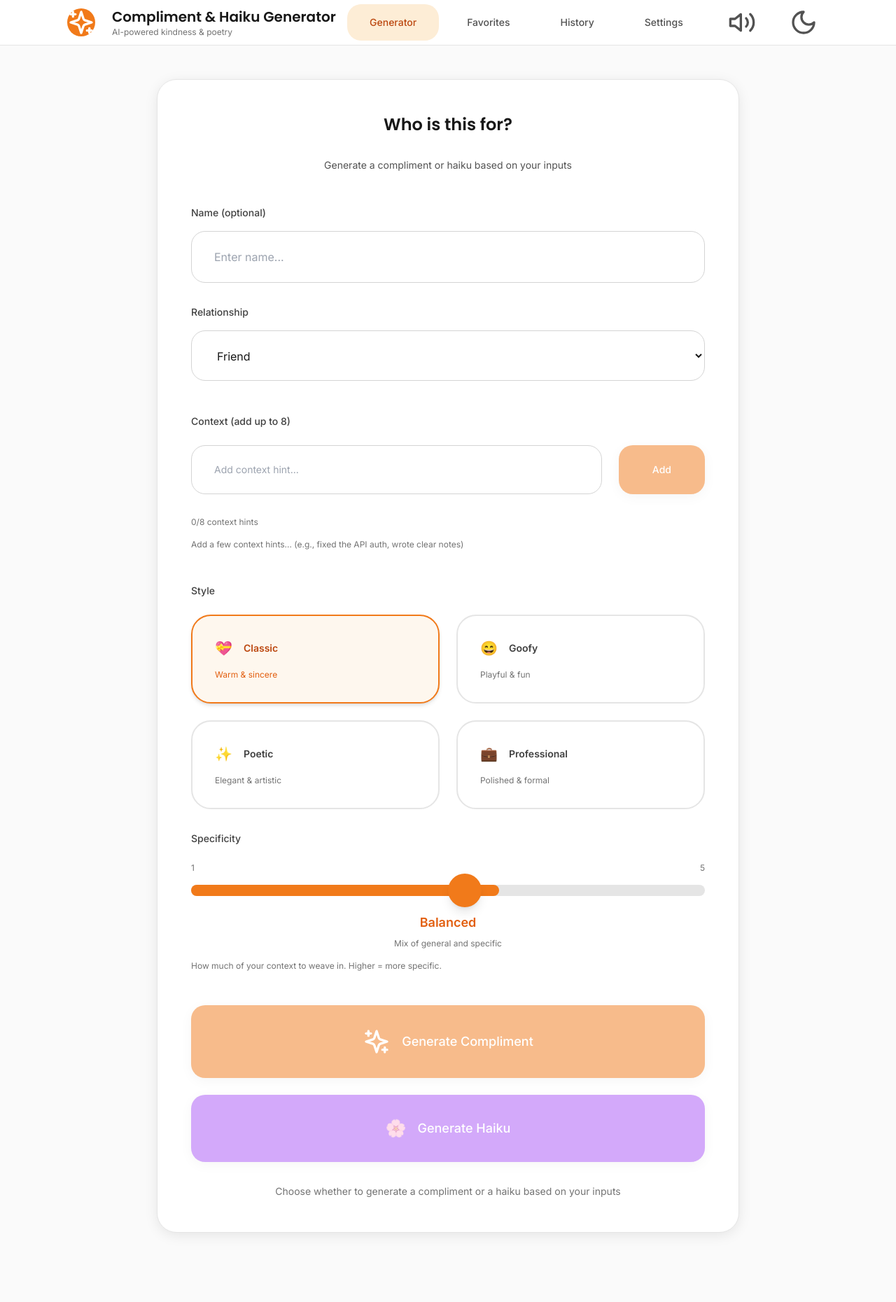
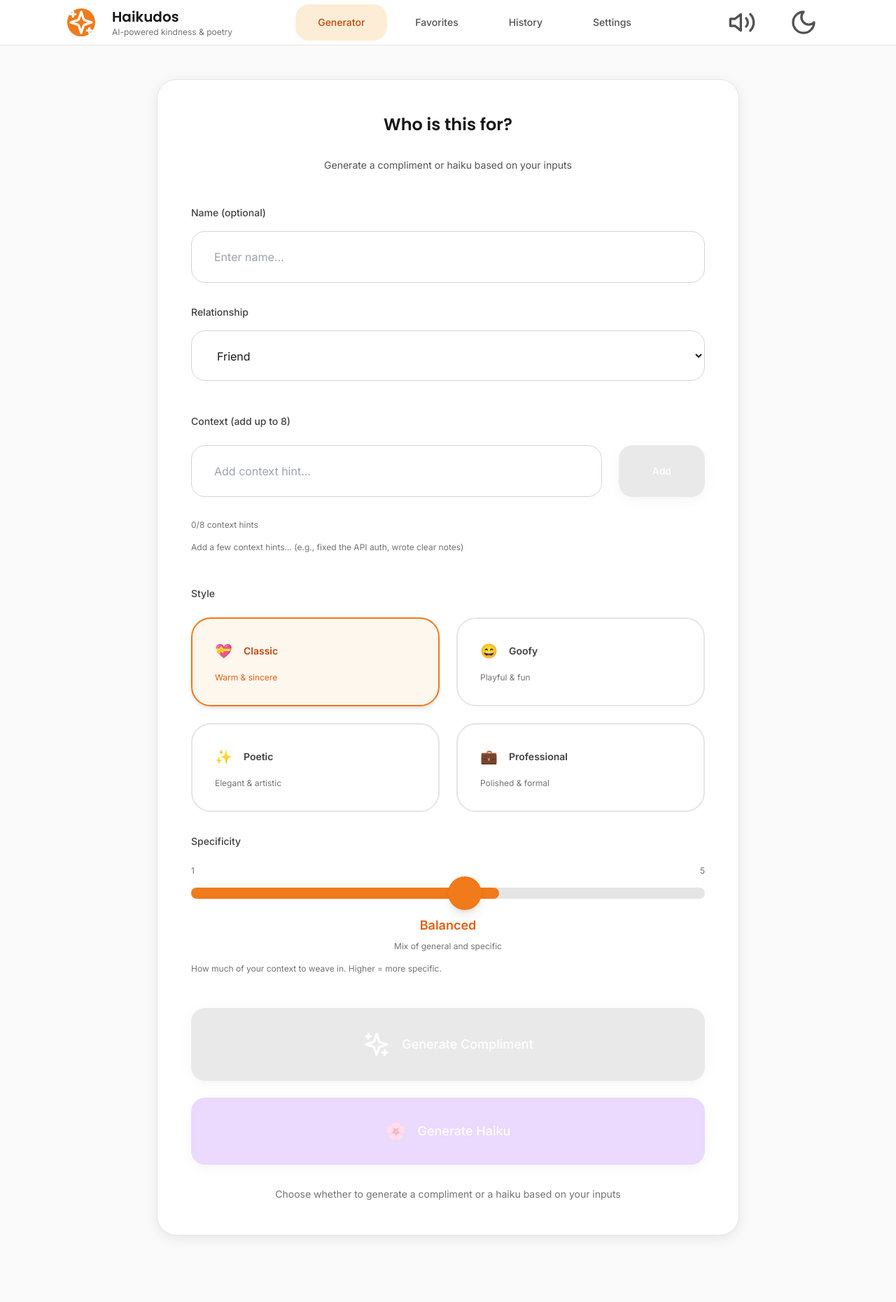
Before and after one commit to rahulrc/ai-compliment-haiku, a React (Vite) app: page / in a window 1280 px wide. Shown: the top 1860 px of the page at 70% size. Built offline with nearby package versions, Linux system fonts and the light colour scheme.

Commit message:
Complete mobile UI overhaul: Rename to Haikudos, fix style button layout, improve form field styling, and fix sound issues

```diff
--- a/index.html
+++ b/index.html
@@ -4,11 +4,13 @@
     <meta charset="UTF-8" />
     <link rel="icon" type="image/svg+xml" href="/vite.svg" />
     <meta name="viewport" content="width=device-width, initial-scale=1.0" />
-    <title>AI Compliment & Haiku Generator</title>
+    <title>Haikudos - AI-Powered Compliments & Haikus</title>
     <meta name="description" content="Generate delightful, G-rated compliments and beautiful haikus with AI" />
+
+    <!-- Google Fonts -->
     <link rel="preconnect" href="https://fonts.googleapis.com">
     <link rel="preconnect" href="https://fonts.gstatic.com" crossorigin>
-    <link href="https://fonts.googleapis.com/css2?family=Inter:wght@300;400;500;600;700&family=Poppins:wght@400;500;600;700&display=swap" rel="stylesheet">
+    <link href="https://fonts.googleapis.com/css2?family=Inter:wght@400;500;600;700&family=Poppins:wght@500;600;700&display=swap" rel="stylesheet">
   </head>
   <body>
     <div id="root"></div>
--- a/src/components/ContextChips.tsx
+++ b/src/components/ContextChips.tsx
@@ -29,13 +29,13 @@ export default function ContextChips({ context, onAdd, onRemove, maxCount }: Con
           value={inputValue}
           onChange={(e) => setInputValue(e.target.value)}
           placeholder="Add context hint..."
-          className="bubble-input flex-1 text-sm"
+          className="flex-1 px-4 py-3 bg-white dark:bg-surface-800 border border-surface-300 dark:border-surface-600 rounded-lg focus:ring-2 focus:ring-primary-500 focus:border-transparent transition-all duration-200 text-base"
           disabled={context.length >= maxCount}
         />
         <button
           type="submit"
           disabled={!inputValue.trim() || context.length >= maxCount}
-          className="bubble-button px-6 py-3 text-sm font-medium disabled:opacity-50 disabled:cursor-not-allowed whitespace-nowrap"
+          className="px-6 py-3 bg-primary-500 hover:bg-primary-600 disabled:bg-surface-300 dark:disabled:bg-surface-600 text-white font-medium rounded-lg shadow-soft transition-all duration-200 hover:shadow-soft-lg active:scale-95 text-sm disabled:opacity-50 disabled:cursor-not-allowed whitespace-nowrap"
         >
           Add
         </button>
--- a/src/components/Header.tsx
+++ b/src/components/Header.tsx
@@ -28,7 +28,7 @@ export default function Header({ theme, onThemeToggle }: HeaderProps) {
             </div>
             <div className="hidden sm:block">
               <h1 className="text-xl font-display font-semibold text-surface-900 dark:text-surface-100">
-                Compliment & Haiku Generator
+                Haikudos
               </h1>
               <p className="text-xs text-surface-500 dark:text-surface-400">
                 AI-powered kindness & poetry
@@ -36,7 +36,7 @@ export default function Header({ theme, onThemeToggle }: HeaderProps) {
             </div>
             <div className="sm:hidden">
               <h1 className="text-sm font-display font-semibold text-surface-900 dark:text-surface-100">
-                Compliment & Haiku
+                Haikudos
               </h1>
             </div>
           </div>
--- a/src/components/ResultCard.tsx
+++ b/src/components/ResultCard.tsx
@@ -23,13 +23,21 @@ export default function ResultCard({ compliment, onGenerateAnother }: ResultCard
     if (!preferences.soundOn) return
 
     try {
+      // Create audio context if it doesn't exist
       const audioContext = new (window.AudioContext || (window as any).webkitAudioContext)()
+
+      // Resume context if suspended (required by modern browsers)
+      if (audioContext.state === 'suspended') {
+        audioContext.resume()
+      }
+
       const oscillator = audioContext.createOscillator()
       const gainNode = audioContext.createGain()
 
       oscillator.connect(gainNode)
       gainNode.connect(audioContext.destination)
 
+      // Pop sound: descending tone
       oscillator.frequency.setValueAtTime(800, audioContext.currentTime)
       oscillator.frequency.exponentialRampToValueAtTime(400, audioContext.currentTime + 0.1)
 
@@ -47,7 +55,14 @@ export default function ResultCard({ compliment, onGenerateAnother }: ResultCard
     if (!preferences.soundOn) return
 
     try {
+      // Create audio context if it doesn't exist
       const audioContext = new (window.AudioContext || (window as any).webkitAudioContext)()
+
+      // Resume context if suspended (required by modern browsers)
+      if (audioContext.state === 'suspended') {
+        audioContext.resume()
+      }
+
       const oscillator = audioContext.createOscillator()
       const gainNode = audioContext.createGain()
 
--- a/src/components/StyleSelector.tsx
+++ b/src/components/StyleSelector.tsx
@@ -34,7 +34,7 @@ export default function StyleSelector({ value, onChange }: StyleSelectorProps) {
   ]
 
   return (
-    <div className="grid grid-cols-2 gap-3">
+    <div className="grid grid-cols-1 md:grid-cols-2 gap-3">
       {styles.map((style) => (
         <button
           key={style.value}
--- a/src/pages/Generator.tsx
+++ b/src/pages/Generator.tsx
@@ -250,7 +250,7 @@ export default function Generator() {
                   value={inputs.name}
                   onChange={(e) => handleInputChange('name', e.target.value)}
                   placeholder="Enter name..."
-                  className="bubble-input w-full"
+                  className="w-full px-4 py-3 bg-white dark:bg-surface-800 border border-surface-300 dark:border-surface-600 rounded-lg focus:ring-2 focus:ring-primary-500 focus:border-transparent transition-all duration-200 text-base"
                   disabled={preferences.privacyNoName}
                 />
                 {preferences.privacyNoName && (
@@ -267,7 +267,7 @@ export default function Generator() {
                 <select
                   value={inputs.relationship}
                   onChange={(e) => handleInputChange('relationship', e.target.value)}
-                  className="bubble-input w-full"
+                  className="w-full px-4 py-3 bg-white dark:bg-surface-800 border border-surface-300 dark:border-surface-600 rounded-lg focus:ring-2 focus:ring-primary-500 focus:border-transparent transition-all duration-200 text-base"
                 >
                   {relationships.map((rel) => (
                     <option key={rel} value={rel}>
@@ -327,7 +327,7 @@ export default function Generator() {
                   onClick={() => handleGenerate('compliment')}
                   disabled={status === 'loading' || inputs.context.length === 0}
                   onKeyPress={handleKeyPress}
-                  className="bubble-button w-full text-lg px-6 py-4 disabled:opacity-50 disabled:cursor-not-allowed"
+                  className="w-full px-6 py-4 bg-primary-500 hover:bg-primary-600 disabled:bg-surface-300 dark:disabled:bg-surface-600 text-white font-medium rounded-lg shadow-soft transition-all duration-200 hover:shadow-soft-lg active:scale-95 text-lg disabled:opacity-50 disabled:cursor-not-allowed"
                 >
                   {status === 'loading' && inputs.generationType === 'compliment' ? (
                     <div className="flex items-center justify-center space-x-2">
@@ -345,7 +345,7 @@ export default function Generator() {
                 <button
                   onClick={() => handleGenerate('haiku')}
                   disabled={status === 'loading' || inputs.context.length === 0}
-                  className="bubble-button bg-purple-500 hover:bg-purple-600 disabled:opacity-50 disabled:cursor-not-allowed w-full text-lg px-6 py-4"
+                  className="w-full px-6 py-4 bg-purple-500 hover:bg-purple-600 disabled:bg-purple-300 dark:disabled:bg-purple-600 text-white font-medium rounded-lg shadow-soft transition-all duration-200 hover:shadow-soft-lg active:scale-95 text-lg disabled:opacity-50 disabled:cursor-not-allowed"
                 >
                   {status === 'loading' && inputs.generationType === 'haiku' ? (
                     <div className="flex items-center justify-center space-x-2">
```
